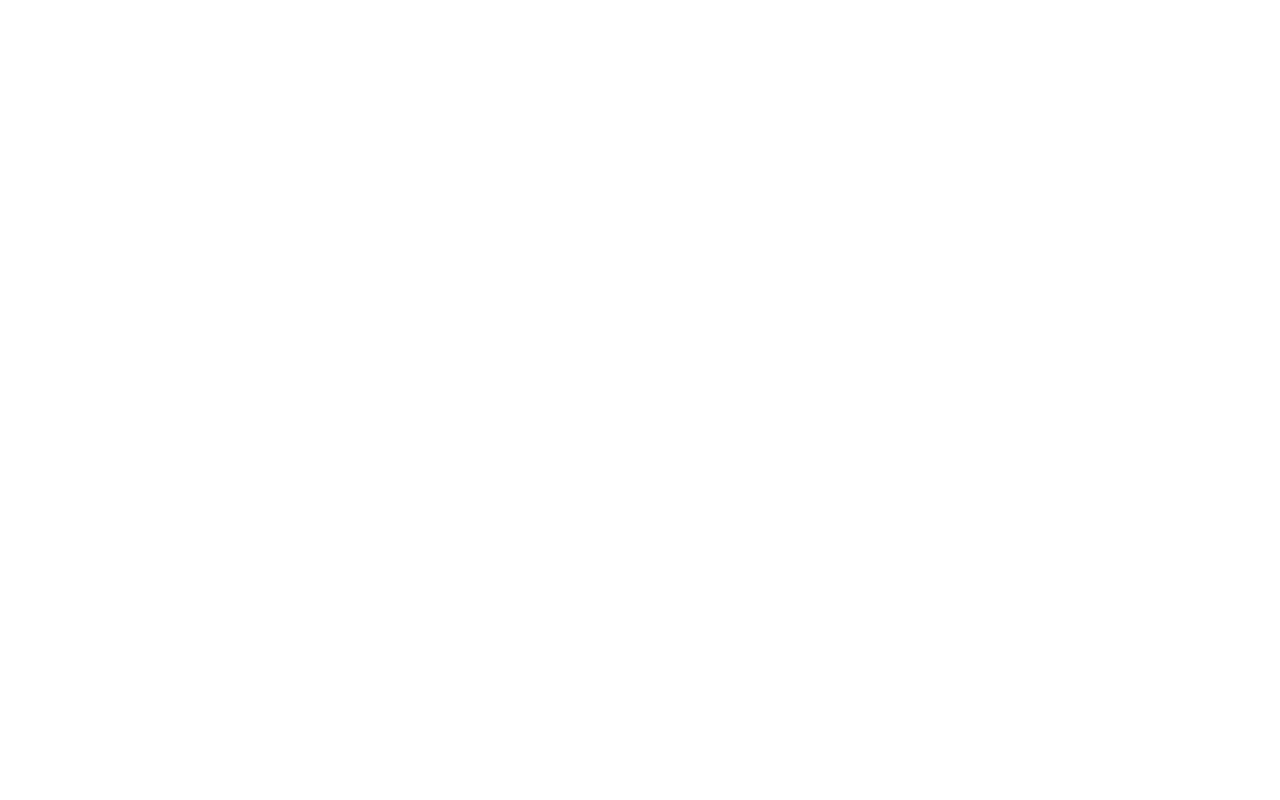
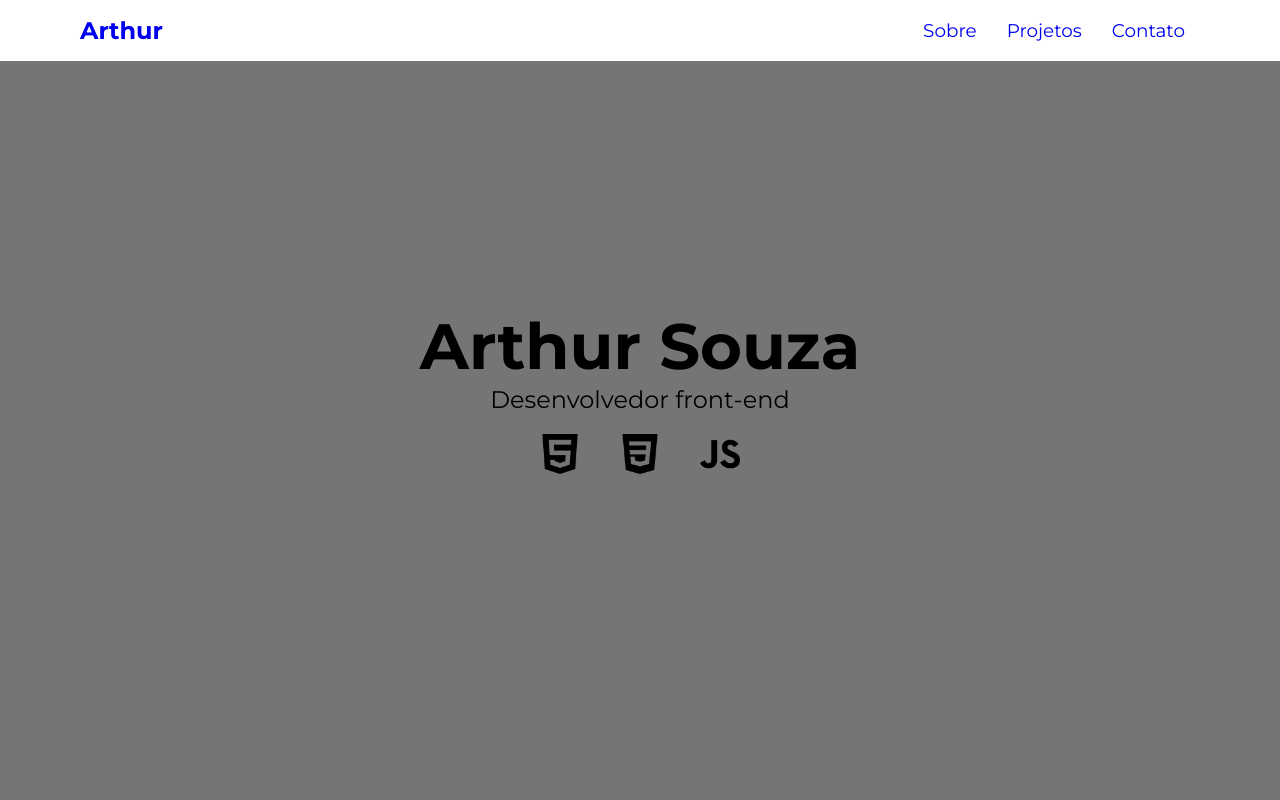
Before and after one commit to arthursouzaa/portifolio, a plain HTML site: page index.html in a window 1280 px wide. Shown: the top 800 px of the page. Drawn offline with nearby package versions, Linux system fonts and the light colour scheme.

Commit message:
começamos os trabalhos...

```diff
--- a/index.html
+++ b/index.html
@@ -1,29 +1,72 @@
 <!DOCTYPE html>
 <html lang="pt-br">
+
 <head>
     <meta charset="UTF-8">
     <meta name="viewport" content="width=device-width, initial-scale=1.0">
     <title>Portifólio - Arthur Souza</title>
     <link rel="stylesheet" href="style.css">
-    <script src="script.js"></script>
+    <link rel="stylesheet" href="menu.css">
+    <link rel="stylesheet" href="https://cdn.jsdelivr.net/npm/bootstrap-icons@1.11.3/font/bootstrap-icons.min.css">
 </head>
-<body>
+
+<body onload="digitaTexto(textos)">
     <header>
+        <nav class="nav-bar">
+            <div class="logo">
+                <!-- volta pro inicio da pagina -->
+                <h1><a href="#">Arthur</a></h1>
+            </div>
 
+            <div class="nav-list">
+                <ul>
+                    <li class="nav-item"><a href="#" class="nav-link">Sobre</a></li>
+                    <li class="nav-item"><a href="#" class="nav-link">Projetos</a></li>
+                    <li class="nav-item"><a href="#" class="nav-link">Contato</a></li>
+                </ul>
+            </div>
+
+            <div class="mobile-menu-icon">
+                <button onclick="menuAparece()"><i class="bi bi-list" id="icon-menu"></i></button>
+            </div>
+        </nav>
+
+        <div class="mobile-menu">
+            <ul>
+                <li class="nav-item"><a href="#" class="nav-link">Sobre mim</a></li>
+                <li class="nav-item"><a href="#" class="nav-link">Projetos</a></li>
+                <li class="nav-item"><a href="#" class="nav-link">Contato</a></li>
+            </ul>
+        </div>
     </header>
     <main>
-        <section>
+        <section class="home-section">
+            <div>
+                <h1 class="home-texto-digitado" >Arthur Souza</h1>
+                <p>Desenvolvedor front-end</p>
+                <div class="home-tecnologias">
+                    <img src="./img/html_black.png" onmouseover="iconesTec(this, './img/html.png')">
+                    <img src="./img/css_black.png" onmouseover="iconesTec(this, './img/css.png')">
+                    <img src="./img/js_black.png" onmouseover="iconesTec(this, './img/js.png')">
+                </div>
+            </div>
+        </section>
+        <section class="about-section">
+            <p></p>
+        </section>
+        <section class="projects-section">
 
         </section>
-        <section>
-
-        </section>
-        <section>
+        <section class="contact-section">
 
         </section>
     </main>
     <footer>
 
     </footer>
+
+    <script src="script.js"></script>
+    <script src="menu.js"></script>
 </body>
+
 </html>
--- /dev/null
+++ b/menu.css
@@ -0,0 +1,84 @@
+.nav-bar {
+    display: flex;
+    justify-content: space-between;
+    padding: 1rem 5rem;
+}
+
+.logo {
+    display: flex;
+    align-items: center;
+}
+
+.logo h1 a {
+    text-decoration: none;
+
+}
+
+.nav-list {
+    display: flex;
+    align-items: center;
+}
+
+.nav-list ul {
+    display: flex;
+    justify-content: center;
+    list-style: none;
+}
+
+.nav-item {
+    margin: 0 15px;
+}
+
+.nav-link {
+    text-decoration: none;
+    font-size: 1.15rem;
+    font-weight: 400;
+}
+
+.mobile-menu-icon {
+    display: none;
+}
+
+.mobile-menu-icon i {
+    font-size: 24px;
+}
+
+.mobile-menu {
+    display: none;
+}
+
+@media screen and (max-width: 730px) {
+    .nav-bar{
+        /* padding: 1.5rem 4rem; */
+    }
+
+    .nav-item {
+        display: none;
+    }
+
+    .mobile-menu-icon {
+        display: block;
+    }
+
+    .mobile-menu-icon button {
+        background-color: transparent;
+        border: none;
+        cursor: pointer;
+    }
+
+    .mobile-menu ul {
+        display: flex;
+        flex-direction: column;
+        text-align: center;
+        padding-bottom: 1rem;
+    }
+
+    .mobile-menu .nav-item {
+        display: block;
+        padding-top: 1.2rem;
+    }
+
+    .open {
+        display: block;
+    }
+}
--- /dev/null
+++ b/menu.js
@@ -0,0 +1,15 @@
+function menuAparece() {
+    let menuMobile = document.querySelector('.mobile-menu');
+    let menuIcon = document.querySelector('#icon-menu');
+
+    if (menuMobile.classList.contains('open')) {
+        menuMobile.classList.remove('open');
+        menuIcon.classList.remove('bi-x-lg');
+        menuIcon.classList.add('bi-list');
+    } else {
+        menuMobile.classList.add('open');
+        menuIcon.classList.remove('bi-list');
+        menuIcon.classList.add('bi-x-lg');
+    }
+
+}
--- a/script.js
+++ b/script.js
@@ -0,0 +1,21 @@
+const textos = document.querySelectorAll('.home-texto-digitado');
+
+function digitaTexto(elemento) {
+    elemento.forEach(texto => {
+        const textArray = texto.innerHTML.split('');
+        texto.innerHTML = ''
+        textArray.forEach((letra, i) => {
+            setTimeout(() => {
+                texto.innerHTML += letra;
+            }, 75 * i);
+        });
+    });
+}
+
+function iconesTec(elemento, img) {
+    imgOriginal = elemento.src;
+    elemento.src = img;
+    elemento.addEventListener('mouseout', ()=>{
+        elemento.src = imgOriginal;
+    })
+}
--- a/style.css
+++ b/style.css
@@ -0,0 +1,80 @@
+@import url('https://fonts.googleapis.com/css2?family=Montserrat:ital,wght@0,100..900;1,100..900&family=Nunito+Sans:ital,opsz,wght@0,6..12,200..1000;1,6..12,200..1000&display=swap');
+
+:root {
+    --cor1: #ffffff;
+    --cor2: #757575;
+    --cor3: #454545;
+    --cor4: #292929;
+    --cor5: #1e1e1e;
+}
+
+* {
+    margin: 0;
+    padding: 0;
+}
+
+body {
+    font-family: "Montserrat", sans-serif;
+    height: 100vh;
+}
+
+header {
+    background-color: var(--cor1);
+    width: 100%;
+    position: absolute;
+}
+
+section {
+    height: 100vh;
+    text-align: center;
+}
+
+.home-section {
+    background-color: var(--cor2);
+    display: flex;
+    align-items: center;
+    justify-content: center;
+}
+
+.home-section div {
+    /* padding: 20px; */
+    display: flex;
+    align-items: center;
+    flex-direction: column;
+}
+
+.home-section div h1 {
+    font-size: 4rem;
+}
+
+.home-section div p {
+    font-size: 1.5rem;
+}
+
+.home-section div .home-tecnologias {
+    display: flex;
+    flex-direction: row;
+    justify-content: space-between;
+    align-items: center;
+}
+
+.home-section .home-tecnologias img {
+    max-width: 40px;
+    margin: 20px;
+}
+
+.home-section .home-tecnologias img:hover {
+    src: url('./img/html.png');
+}
+
+.about-section {
+    background-color: var(--cor3);
+}
+
+.projects-section {
+    background-color: var(--cor4);
+}
+
+.contact-section {
+    background-color: var(--cor5);
+}
```
Also changed, not shown: img/css.png (added), img/css_black.png (added), img/html.png (added), img/html_black.png (added), img/js.png (added), img/js_black.png (added).
